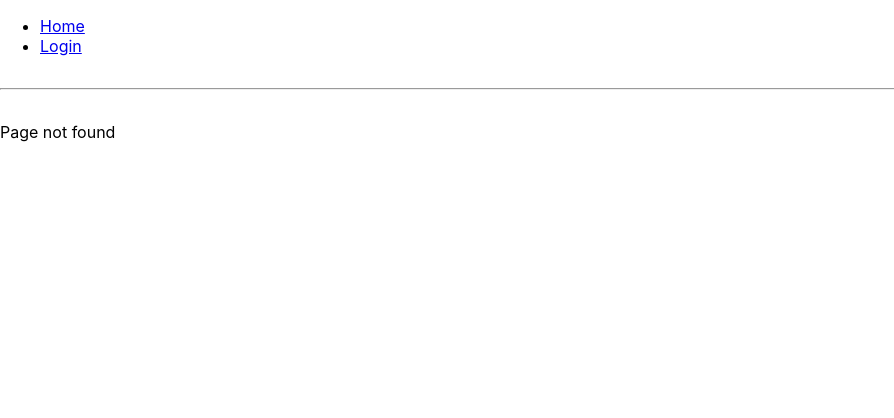
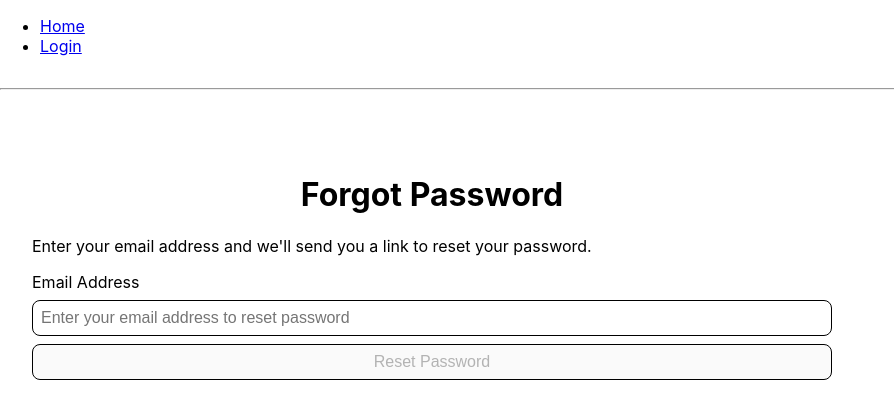
Before and after one commit to ahmetkca/React-Authentication, a React (Vite) app in the folder front-end/: page /forgot-password in a window 1280 px wide. Before the commit this address had no page. Shown: the top 418 px of the page, without its empty margins (0-894 px from the left). Built offline with nearby package versions, Linux system fonts and the light colour scheme.

Commit message:
Added Forgot Pasasword page

```diff
--- a/front-end/src/components/MyRoutes.jsx
+++ b/front-end/src/components/MyRoutes.jsx
@@ -8,6 +8,7 @@ import SignUpPage from '../pages/SignUpPage';
 import { ProtectedRoute } from '../auth/ProtectedRoute';
 import { VerifyEmail } from '../pages/VerifyEmail';
 import EmailVerificationLandingPage from '../pages/EmailVerificationLandingPage';
+import ForgotPasswordPage from '../pages/ForgotPasswordPage';
 
 export const MyRoutes = () => {
     return (
@@ -19,6 +20,7 @@ export const MyRoutes = () => {
                         <ProtectedRoute>
                             <UserInfoPage />
                         </ProtectedRoute>} />
+                <Route path="forgot-password" element={<ForgotPasswordPage />} />
                 <Route path="verify-email/:verificationToken" element={<EmailVerificationLandingPage />} />
                 <Route path="please-verify" element={<VerifyEmail />} />
                 <Route path='login' element={<LogInPage />} />
--- /dev/null
+++ b/front-end/src/pages/ForgotPasswordPage.jsx
@@ -0,0 +1,62 @@
+import { useState } from "react";
+import { useNavigate } from "react-router-dom";
+
+import axios from "axios";
+
+export const ForgotPasswordPage = () => {
+
+    const [errorMessage, setErrorMessage] = useState("");
+    const [isSuccessful, setIsSuccessful] = useState(false);
+    const [email, setEmail] = useState("");
+
+    const navigate = useNavigate();
+
+    const handleSubmit = async (e) => {
+        e.preventDefault();
+        try {
+            const response = await axios.put("http://localhost:8080/api/forgot-password", {
+                email
+            });
+            setIsSuccessful(true);
+            setErrorMessage("");
+            setTimeout(() => {
+                navigate("/login");
+            }, 3000);
+        } catch (error) {
+            console.error(error);
+            setErrorMessage(error.response.data.error);
+        }
+    }
+
+    return isSuccessful ? (
+        <div className="content-container">
+            <h1>Password Reset Successful</h1>
+            <p>Check your email for a password reset link.</p>
+        </div>
+    ) : (
+        <div className="content-container">
+            <h1>Forgot Password</h1>
+            <p>Enter your email address and we'll send you a link to reset your password.</p>
+            <form onSubmit={handleSubmit}>
+                <div className="form-group">
+                    <label htmlFor="email">Email Address</label>
+                    <input
+                        type="email"
+                        name="email"
+                        value={email}
+                        onChange={(e) => setEmail(e.target.value)}
+                        className="form-control"
+                        placeholder="Enter your email address to reset password" />
+                </div>
+                <div className="form-group">
+                    <button
+                        disabled={!email}
+                        type="submit" className="btn btn-primary">Reset Password</button>
+                </div>
+                {errorMessage ? <div className="fail">{errorMessage}</div> : null}
+            </form>
+        </div>
+    );
+}
+
+export default ForgotPasswordPage;
```
